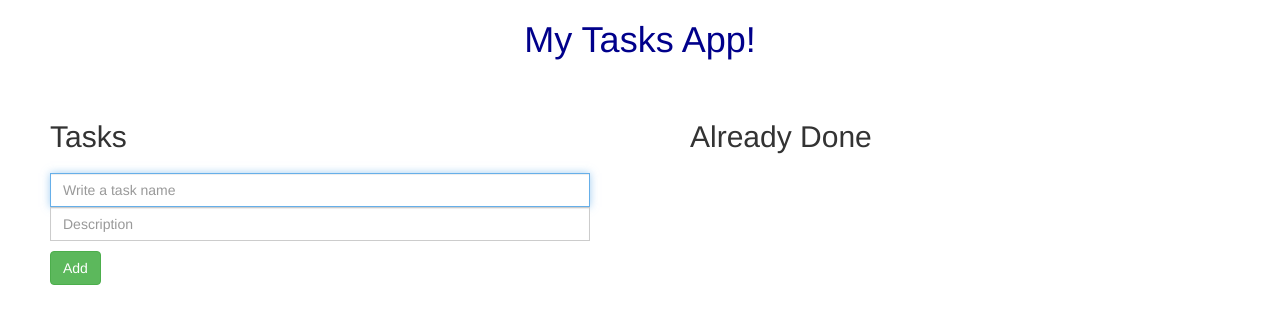
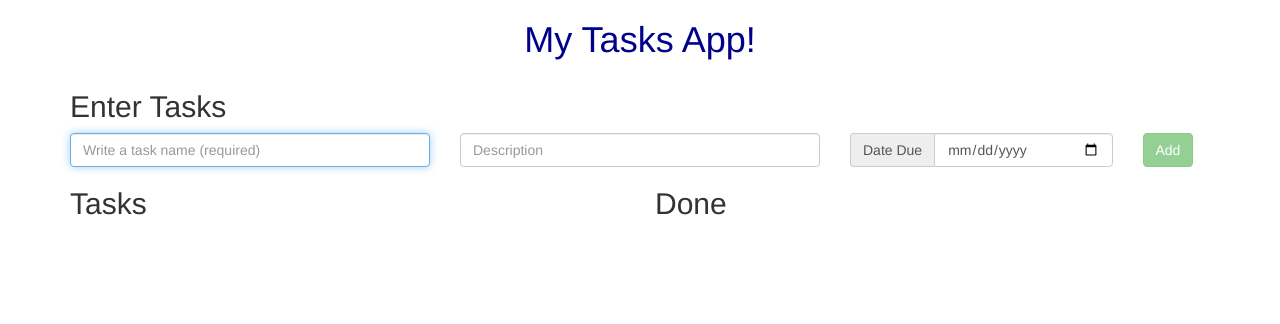
Before and after one commit to binzu/my-tasks, an Angular app: page / in a window 1280 px wide. Shown: the top 324 px of the page. Built offline with nearby package versions, Linux system fonts and the light colour scheme.

Commit message:
can add due date. more styling

```diff
--- a/src/app/tasks/task.service.ts
+++ b/src/app/tasks/task.service.ts
@@ -60,4 +60,10 @@ export class TaskService {
     return updatedTask;
   }
 
+  toggleTaskDescription(task: Task) {
+    const updatedTask = this.updateTaskById(task.id, {
+      showDescription: !task.showDescription
+    });
+  }
+
 }
--- a/src/app/tasks/task.ts
+++ b/src/app/tasks/task.ts
@@ -2,8 +2,9 @@ export class Task {
   id: number;
   title = '';
   description = '';
-  date: Date = new Date();
+  date: Date;
   complete = false;
+  showDescription = false;
 
   constructor(values: Object = {}) {
     Object.assign(this, values);
--- a/src/app/tasks/tasks.component.html
+++ b/src/app/tasks/tasks.component.html
@@ -1,66 +1,94 @@
-<div class="row taskapp">
+<section class="container">
+  <header>
+      <h2>Enter Tasks</h2>
+  </header>
+  <!-- ENTER TASK -->
+  <section class="row">
+      <div class="col-md-4">
+        <input class="form-control" placeholder="Write a task name (required)" autofocus=""
+          [(ngModel)]="newTask.title" (keyup.enter)="addTask()">
+        <div class="alert alert-danger alert-dismissible" role="alert" *ngIf="!validNewTask">
+            <button type="button" class="close" data-dismiss="alert" aria-label="Close" title="Close Warning"  (click)="toggleValidWarning()"><span class="glyphicon glyphicon-remove"></span></button>
+            <strong>Oh snap!</strong> Task name is required.
+        </div>
+      </div>
+      <div class="col-md-4">
+          <input class="form-control" placeholder="Description"
+            [(ngModel)]="newTask.description" (keyup.enter)="addTask()">
+      </div>
+      <div class="col-md-3">
+          <div class="input-group">
+          <span class="input-group-addon" id="basic-addon1">Date Due</span>
+          <input type="date" name="due" [(ngModel)]="newTask.date" class="form-control" (keyup.enter)="addTask()">
+          </div>
+      </div>
+      <div class="col-md-1">
+        <button id="checkAll" class="btn btn-success"
+        (click)="addTask()" [disabled]="!newTask.title">Add</button>
+      </div>
+  </section>
+  <section class="row">
+    <!-- TODO TASKS LIST -->
     <div class="col-md-6">
-    <div class="tasklist not-done">
-      <section class="container col-md-12">
-        <header class="header">
+      <div class="main tasklist not-done">
         <h2>Tasks</h2>
-          <input
-            class="form-control new-task"
-            placeholder="Write a task name"
-            autofocus=""
-            [(ngModel)]="newTask.title"
-            (keyup.enter)="addTask()">
-          <input
-            class="form-control new-task"
-            placeholder="Description"
-            [(ngModel)]="newTask.description"
-            (keyup.enter)="addTask()">
-          <button id="checkAll" class="btn btn-success"
-          (click)="addTask()">Add</button>
-        </header>
-        <section class="main" *ngIf="tasks.length > 0">
         <ul id="sortable" class="task-list list-unstyled">
-            <li *ngFor="let task of tasks" [class.completed]="task.complete" class="ui-state-default">
-              <div class="view">
-                <div class="checkbox">
-                  <label><input class="toggle" type="checkbox" (click)="toggleTaskComplete(task)" [checked]="task.complete"  value="">
-                    {{task.title}} <br/>
+          <li *ngFor="let task of tasks" [class.completed]="task.complete"  class="ui-state-default">
+              <div class="input-group">
+                <span class="input-group-addon" title="Check Completed">
+                  <input type="checkbox" class="toggle" type="checkbox" (click)="toggleTaskComplete(task)"
+                  [checked]="task.complete"  value="">
+                </span>
+                <input class="form-control" placeholder="Edit task name" autofocus=""
+                  [(ngModel)]="task.title">
+                <span class="input-group-addon" *ngIf="task.date" title="Due Date">
+                  {{task.date | date}}
+                </span>
+                <div class="input-group-btn">
+                  <button class="btn btn-default destroy" type="button" title="Show Description" (click)="toggleTaskDescription(task)" *ngIf="task.description">
+                      <span class="glyphicon glyphicon-info-sign"></span>
+                  </button>
+                  <button class="btn btn-default destroy" title="Permanently Remove Task" type="button"(click)="removeTask(task)">
+                      <span class="glyphicon glyphicon-remove"></span>
+                  </button>
+                </div>
+              </div>
+              <div class="alert alert-info alert-dismissible" role="alert" *ngIf="task.showDescription">
+                  <button type="button" class="close" data-dismiss="alert" aria-label="Close" (click)="toggleTaskDescription(task)" title="Hide Description"><span class="glyphicon glyphicon-remove"></span></button>
                   {{task.description}}
-                  </label>
-                  <button class="destroy" (click)="removeTask(task)" ><span class="glyphicon glyphicon-remove"></span></button>
-                </div>
               </div>
           </li>
         </ul>
-        </section>
-        <footer class="footer" *ngIf="tasks.length > 0">
-          <span class="task-count"><strong>{{tasks.length}}</strong> {{tasks.length == 1 ? 'item' : 'items'}} left</span>
-        </footer>
-      </section>
       </div>
     </div>
+    <!-- DONE TASKS LIST -->
     <div class="col-md-6">
       <div class="tasklist done">
-        <section class="container col-md-12">
-          <header class="header">
-            <h2>Already Done</h2>
-          </header>
-          <section>
-            <ul id="done-items" class="list-unstyled">
-                <li *ngFor="let task of tasks" [class.completed]="task.complete" class="ui-state-default">
-                  <div class="view">
-                    <div class="checkbox">
-                      <label><input class="toggle" type="checkbox" (click)="toggleTaskComplete(task)" [checked]="task.complete"  value="">
-                        {{task.title}} <br/>
+        <h2>Done</h2>
+        <ul id="sortable" class="task-list list-unstyled">
+          <li *ngFor="let task of tasks" [class.completed]="task.complete"  class="ui-state-default">
+              <div class="input-group">
+                <span class="input-group-addon">
+                  <input type="checkbox" class="toggle" type="checkbox" (click)="toggleTaskComplete(task)"
+                  [checked]="task.complete"  value="" title="Undo Completed">
+                </span>
+                <input class="form-control" [(ngModel)]="task.title" disabled>
+                <div class="input-group-btn">
+                  <button class="btn btn-default destroy" type="button" (click)="toggleTaskDescription(task)" *ngIf="task.description">
+                      <span class="glyphicon glyphicon-info-sign" title="Show Description"></span>
+                  </button>
+                  <button class="btn btn-default destroy" type="button" (click)="removeTask(task)">
+                      <span class="glyphicon glyphicon-remove" title="Permanently Remove Task"></span>
+                  </button>
+                </div>
+              </div>
+              <div class="alert alert-info alert-dismissible" role="alert" *ngIf="task.showDescription">
+                  <button type="button" class="close" data-dismiss="alert" aria-label="Close" (click)="toggleTaskDescription(task)"  title="Hide Description"><span class="glyphicon glyphicon-remove"></span></button>
                   {{task.description}}
-                      </label>
-                      <button class="destroy" (click)="removeTask(task)" ><span class="glyphicon glyphicon-remove"></span></button>
-                    </div>
               </div>
             </li>
           </ul>
+      </div>
+    </div>
   </section>
 </section>
-    </div>
-  </div>
-</div>
--- a/src/app/tasks/tasks.component.scss
+++ b/src/app/tasks/tasks.component.scss
@@ -1,63 +1,20 @@
-body{
-  background-color:#EEEEEE;
-}
-.tasklist{
-  background-color:#FFF;
-  padding:20px 20px 10px 20px;
-  margin-top:30px;
-
-  &.not-done {
+.tasklist {
+    &.not-done {
     li.ui-state-default {
       &.completed {
         display: none;
       }
     }
   }
-
   &.done {
     li.ui-state-default {
       display: none;
       &.completed {
         display: block;
+        input {
+          text-decoration: line-through;
+        }
       }
     }
   }
 }
-.tasklist h2{
-  margin:0;
-  padding-bottom:20px;
-}
-.form-control{
-  border-radius:0;
-}
-li.ui-state-default {
-  background:#fff;
-  border:none;
-  border-bottom:1px solid #ddd;
-  &.completed {
-    label {
-      text-decoration:line-through;
-    }
-  }
-}
-
-li.ui-state-default:last-child{
-  border-bottom:none;
-}
-
-.task-footer{
-  background-color:#F4FCE8;
-  margin:0 -20px -10px -20px;
-  padding: 10px 20px;
-}
-#done-items li{
-  padding:10px 0;
-  border-bottom:1px solid #ddd;
-  text-decoration:line-through;
-}
-#done-items li:last-child{
-  border-bottom:none;
-}
-#checkAll{
-  margin-top:10px;
-}
--- a/src/app/tasks/tasks.component.ts
+++ b/src/app/tasks/tasks.component.ts
@@ -11,6 +11,7 @@ import { TaskService } from './task.service';
 export class TasksComponent implements OnInit {
 
   newTask: Task = new Task();
+  validNewTask = true;
 
   constructor(private taskService: TaskService) {
   }
@@ -18,12 +19,27 @@ export class TasksComponent implements OnInit {
   }
 
   addTask() {
+    console.log('task', this.newTask);
+    if (!this.newTask.title) {
+      this.validNewTask = false;
+      return;
+    } else {
+      this.validNewTask = true;
+    }
     this.taskService.addTask(this.newTask);
     this.newTask = new Task();
   }
 
+  toggleValidWarning() {
+    this.validNewTask = !this.validNewTask;
+  }
+
   toggleTaskComplete(task) {
     this.taskService.toggleTaskComplete(task);
+  }
+
+  toggleTaskDescription(task) {
+    this.taskService.toggleTaskDescription(task);
   }
 
   removeTask(task) {
```
Lines whose indentation alone changed are shown as unchanged.
